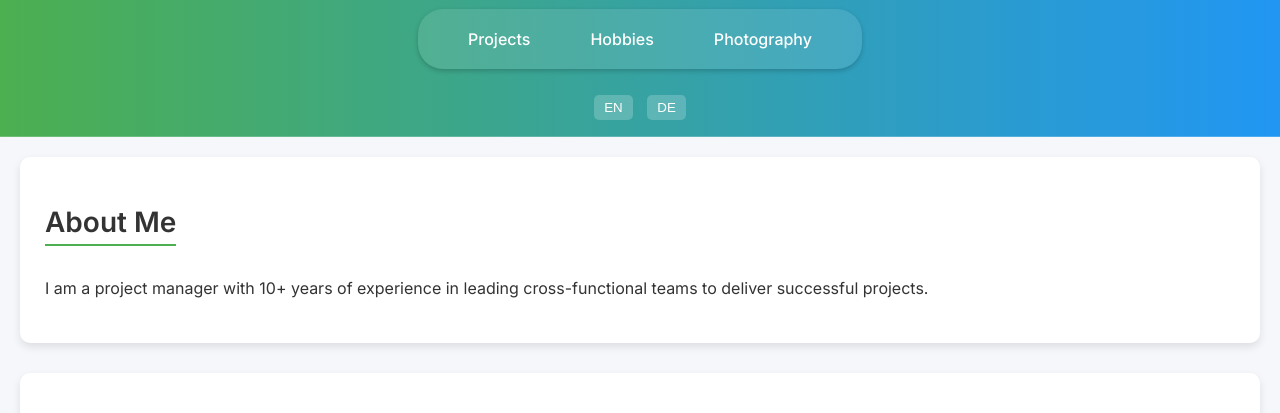
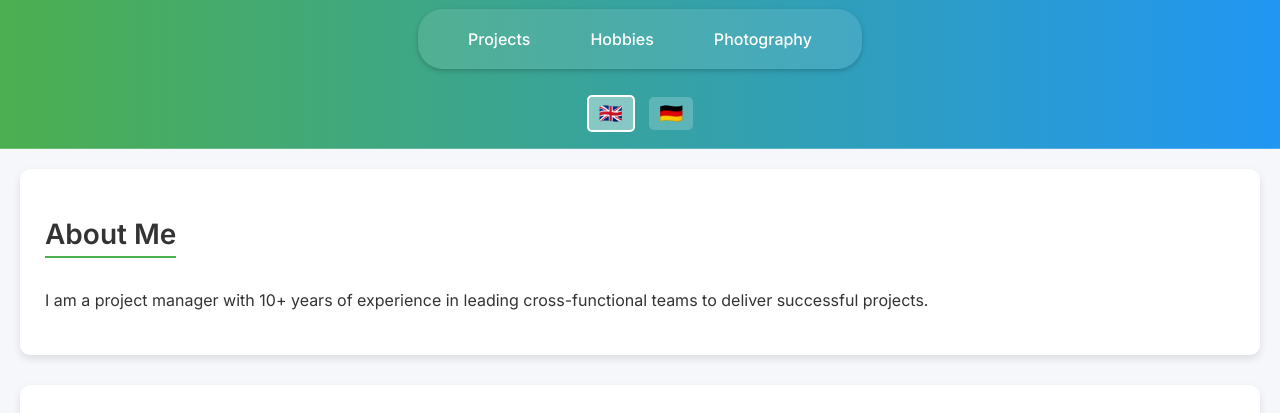
Before and after one commit to jayvn/manuellouis, a plain HTML site: page index.html in a window 1280 px wide. Shown: the part 387-800 px from the top of the page. Drawn offline with Linux system fonts and the light colour scheme.

Commit message:
feat: Highlight selected language with flag emojis
Adds visual indication of the currently selected language in the language switcher using flag emojis and an 'active-language' class. Updates HTML, CSS, and JavaScript to implement this feature.

```diff
--- a/index.html
+++ b/index.html
@@ -25,8 +25,8 @@
         </nav>
         <!-- Language Switcher -->
         <div class="language-switcher">
-            <button onclick="changeLanguage('en')">EN</button>
-            <button onclick="changeLanguage('de')">DE</button>
+            <button id="en-btn" onclick="changeLanguage('en')" data-lang="en">🇬🇧</button>
+            <button id="de-btn" onclick="changeLanguage('de')" data-lang="de">🇩🇪</button>
         </div>
     </header>
 
--- a/script.js
+++ b/script.js
@@ -86,6 +86,12 @@ const translations = {
 function changeLanguage(lang) {
     localStorage.setItem('language', lang); // Store the selected language
     setLanguage(lang);
+
+    // Add/remove active class from language buttons
+    document.querySelectorAll('.language-switcher button').forEach(btn => {
+        btn.classList.remove('active-language');
+    });
+    document.getElementById(lang + '-btn').classList.add('active-language');
 }
 
 function setLanguage(lang) {
@@ -104,13 +110,13 @@ function setLanguage(lang) {
 document.addEventListener('DOMContentLoaded', function() {
     // Get the user's preferred language from localStorage or browser settings
     const userLang = localStorage.getItem('language') || navigator.language || navigator.userLanguage;
+    const initialLang = userLang.startsWith('de') ? 'de' : 'en';
 
-    // Set the initial language based on preference or default to English
-    if (userLang.startsWith('de')) {
-        setLanguage('de');
-    } else {
-        setLanguage('en');
-    }
+    // Set the initial language
+    setLanguage(initialLang);
+
+    // Add active class to the initially selected language button
+    document.getElementById(initialLang + '-btn').classList.add('active-language');
 
       const galleryDiv = document.getElementById('image-gallery');
         if (galleryDiv) {
--- a/style.css
+++ b/style.css
@@ -192,10 +192,16 @@ footer {
     border-radius: 5px;
     cursor: pointer;
     transition: background-color 0.3s ease;
+    font-size: 1.2em; /* Increase font size for emojis */
 }
 
 .language-switcher button:hover {
     background-color: rgba(255, 255, 255, 0.4);
+}
+
+.language-switcher .active-language {
+    background-color: rgba(255, 255, 255, 0.4);
+    border: 2px solid white;
 }
 
 @media (max-width: 768px) {
```
Also changed, not shown: hobbies.html (+2 -2 lines), photography.html (+2 -2 lines), projects.html (+2 -2 lines).
